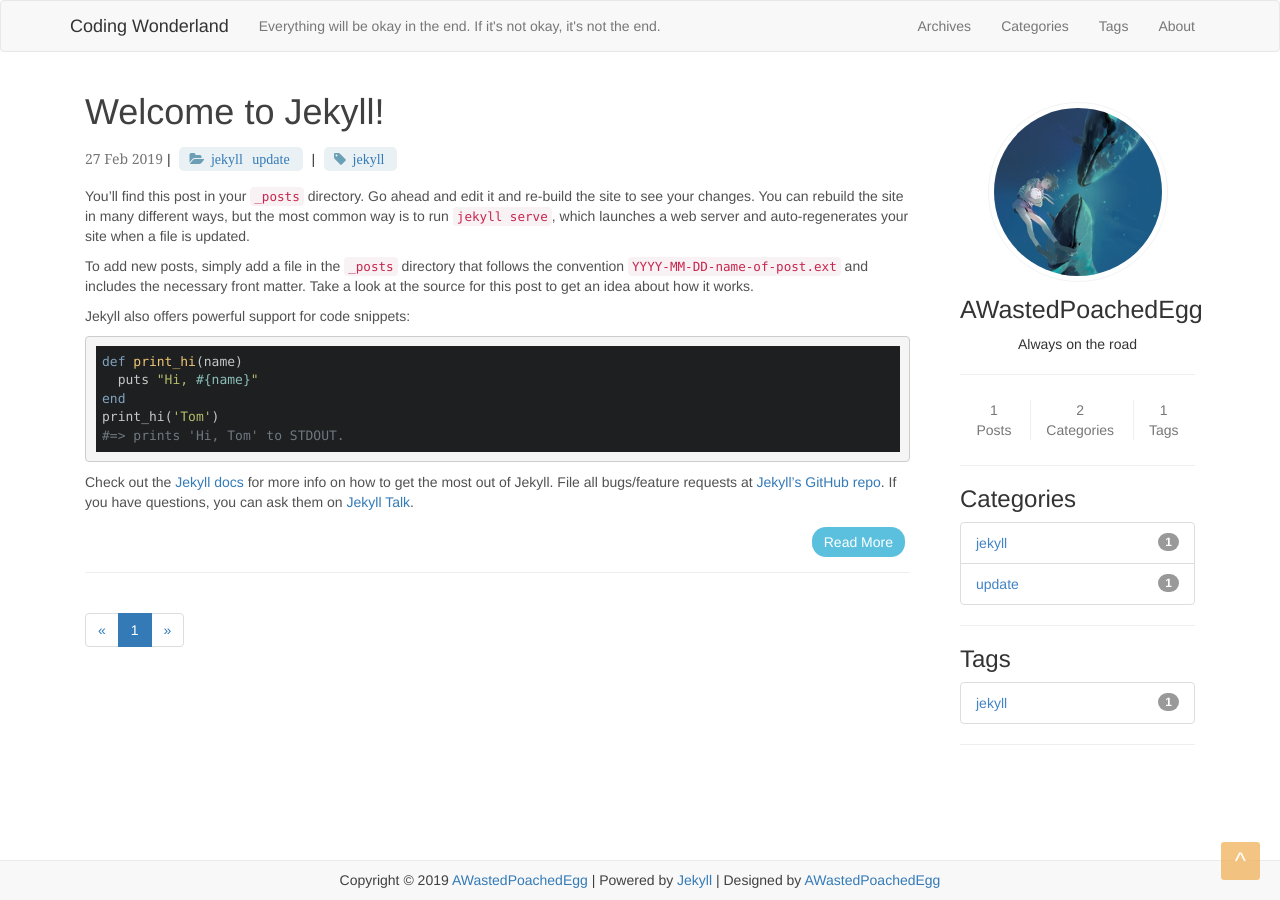
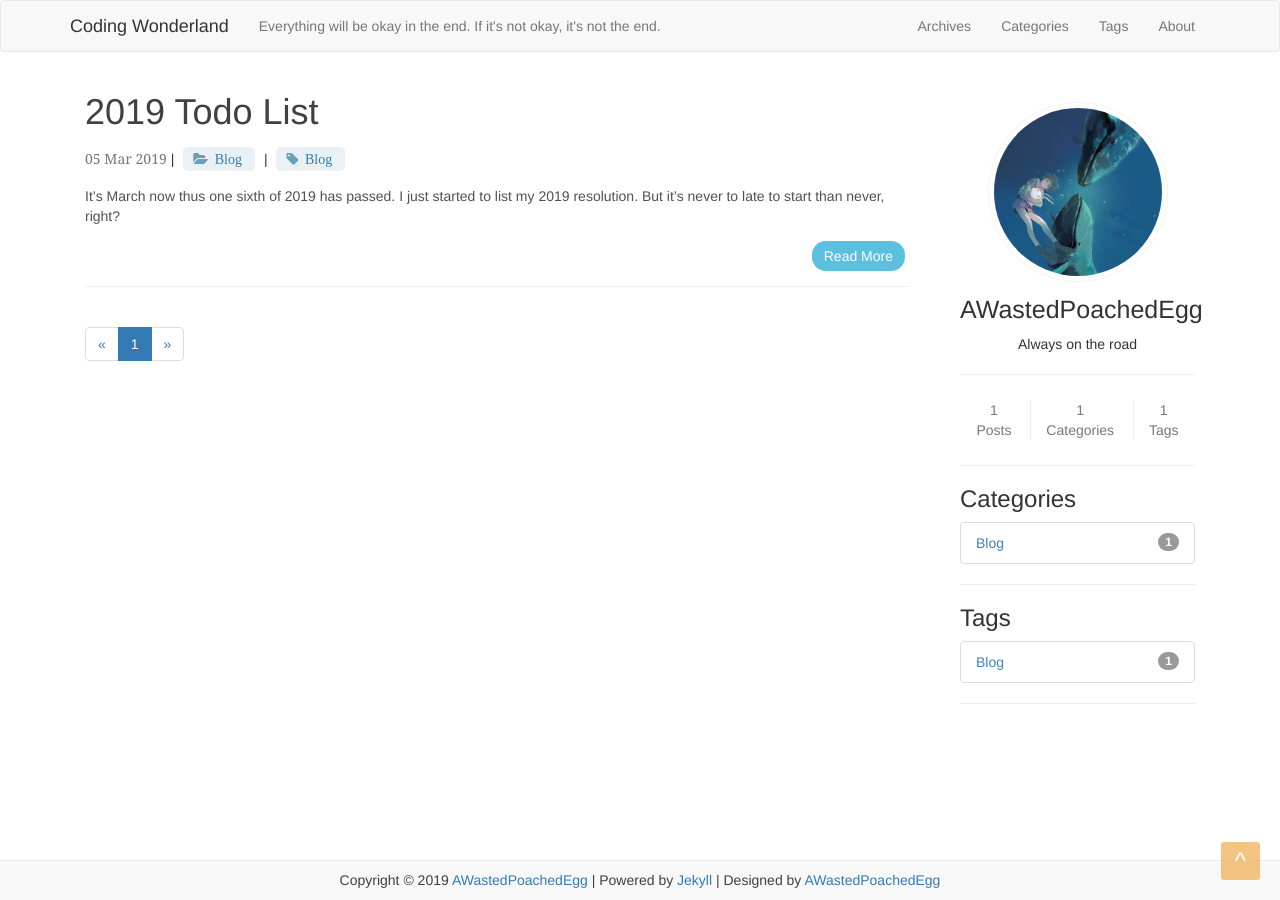
Before and after one commit to jejanoL/MyWay, a Jekyll site: the page built from index.html, in a window 1280 px wide. Built offline with Jekyll 4.4.1, drawn with Linux system fonts in a browser that asks for light colours; the list of posts is cut into pages by our own code; some of the changed lines change nothing that is shown.

Commit message:
First Blog

```diff
--- /dev/null
+++ b/_posts/2019-02-27-2019-Todo-List.markdown
@@ -0,0 +1,129 @@
+---
+layout: post
+title:  "2019 Todo List"
+date:   2019-03-05
+categories: Blog
+tags: [Blog]
+---
+
+It's March now thus one sixth of 2019 has passed. I just started to list my 2019 resolution. But it's never to late to start than never, right? <!-- more -->
+
+## Categories
+
+### Health
+
+- **Regular Work Out at least 4 times a week**
+
+  I definitely feel the difference of my body compare with my age of 25. Metabolism slows down that I could not fit the same when I eat same amount. So keeping going to the gym and do more activities is necessary. I am doing good by far this year :)
+
+- **Control Calorie Intake**
+
+  I didn’t realize how much calories I take in every day. I start using some app on my phone to keep track of everything I eat. It shocked me at first two days because I never knew I am taking 4000 Kcal without any control. It is way too much for my BMI. I have snacks at hand at work place, so between two meals I used to have add on nuts/drinks/sweets etc. After using the app to track it, I lower down those unhealthy snacks and feels more energetic every day. Too much carbohydrate casues me sleepy and tired.
+
+- **Stop Stress Eating**
+
+  I know I have this problem of stress eating, not necessary stress, but whenever I am down or unhappy or depressed or angry. Sugar cheers me up significantly. I always crave for dessert and all other sweets. It’s been years and it’s hard to get rid of it easily. I hope this year I can gradually find some better way than eating sugar when I am down. If something else cheers me up efficiently as sugar does, then why not substitute.
+
+
+### Work&Study
+
+- **CS Fundamentals**
+
+  I gave back most of fundamentals that I learned to the professors who taught me. I have extremely poor and short memory that nothing left on my brain unless I use it a lot. I need to start over for those fundamentals and try to completely understand the concepts with real life scenarios where the concepts applied. I always believe that if something belongs to me completely, I don’t need to use memory to memorize it, it should be part of me, just like 1+1 and I always know the answers, not by memorization. I want to rebuild a system of fundamentals in my brain in 2019.
+
+- **Frontend Knowledge**
+
+  I realize my exceeding deficient in frontend knowledge. So start now in 2019, get to know more about it.
+
+- **Algorithm&Leetcode**
+
+  It is a must for every software developer to master this, no matter whether your work is anything related or not. This is a big goal for me as Leetcode now have 1k questions. I do want to practice most of it in the end of 2019. So I can start interview for next job in 2020.
+
+- **English&Communication**
+
+  I don't talk much at work or outside work, so in conclusion, I don't talk much everyday overall. This is not good, I am losing communication ability as well as vocabulary (If I don’t use it I forget it). I feel I should improve my English but haven’t figure out a way yet, but still put on this to do list so that I don’t leave it out. If anyone have a good app or good way, I’ll really appreciate it If you could leave me a comment.
+
+- **Important Things Come First**
+
+  I wake up early and usually have two to three hours before heading to work. But I wasted on cooking breakfast or watching YouTube or even doing laundry. (What I was thinking doing laundry in the most bright and energetic morning??) Then later on in the evening, after long day and workout, I wanted to learn something that isn’t work related, I wouldn’t have the mind left. I know that important things should come first, but never have the self-control to achieve it. This is almost on every year’s resolution list. I hope 2019 can make a difference. (ง •̀_•́)ง
+
+- **Really Know What I Am Doing**
+
+  It’s a bad habit that I use quite plenty of frameworks or technologies or read documents, but all without thorough understanding. Try to go deeper and understand related topics, really get to know what I am using and why using it.
+
+- **Take Notes**
+
+  Due to my poor memory, taking notes is trully important. After all many a little make a mickle. That's why I started this gitpage initially. Keep going!
+
+
+### Family&Friends
+
+- **Video chat device**
+
+  Buy a good video chat device for both my parents and grandparents. I haven't figured which on to buy yet but I definetely want them to be able video chat with me in a more convenient way.
+
+- **Spend more time and talk more with my parents**
+
+  I am used to do everything by myself. I don't really share my life with them since high school. We do love each other but we have separate life. Now I am pretty settled and they don’t care much about their work, maybe we can travel or live together more often.
+
+- **Talk to friends**
+
+  I am not good at keeping any close relationships with anyone. I don't talk to people much, neither to friends. I hope I can move out my comfort zone and reach out to friends more often.
+
+
+### Hobbies&Others
+
+- **PADI**
+
+  Already registered and finished online courses, need to wait until weather getting warmer to explore the whole new world in open water.
+
+- **Violin**
+
+  I played the violin for quite a while when I was young. However, after junior in college, I never touched it anymore. Now I sometimes play some soft music at home and enjoy it, and I hope I can pick up the skills soon and find some orchestra groups to play with.
+
+- **Travel Videos & Photos**
+
+  I travel a lot every year, recorded with photos and videos, but never really organize it or edit it to make a good memory album. There are huge amount of related information online and step by step videos that I can learn from. Hopefully I start this in 2019 and create some good videos.
+
+- **Tarot**
+
+  Somehow, in a weird way, to some extent, my unspeakable secret that I can’t believe myself is attracted to Tarot. I bought some tarot books and start learning it in 2019.
+
+- **Minimalist Life**
+
+  I got considerable amount of stuff at home, some of them I barely touch it or dig it out. Find a way to get rid of those and stop buying unnecessary things.
+
+
+### Booklist
+
+- **Tech list**
+
+	* Computer Systems: A Programmer's Perspective by Randal E. Bryant and David R. O'Hallaron
+	* Structure and Interpretation of Computer Programs by Gerald Jay Sussman and Hal Abelson
+	* Agile Principles, Patterns, and Practices in C# by Micah Martin and Robert Cecil Martin
+	* Mastering Regular Expressions Powerful Techniques for Perl and Other Tools by Jeffrey Friedl
+	* CLR VIA C# by Jeffrey Richter
+	* Programming Pearls by Jon Bentley
+	* Programming Collective Intelligence by Toby Segaran
+
+
+- **Non Tech list**
+
+	* The Grief Recovery Handbook by John W James and Russell Friedman
+	* Miracles of the Namiya General Store by Keigo Higashino
+	* Courage to be Disliked by Fumitake Koga and Ichiro Kishimi
+	* The Yellow Eyes of Crocodiles by Katherine Pancol
+	* The Idiot by Fyodor Dostoyevsky 白痴
+	* Novel 11, Book 18 by Dag Solstad
+	* Nocturnes by Kazuo Ishiguro 小夜曲
+	* The Unconsoled by Kazuo Ishiguro 无可慰藉
+	* A Pale View of Hills by Kazuo Ishiguro 远山淡影
+	* The Tarot Revealed: A Beginner's Guide by Paul Fenton-Smith
+	* Learning the Tarot: A Tarot Book for Beginners by Joan Bunning
+	* Seventy-Eight Degrees of Wisdom: A Book of Tarot by Rachel Pollack
+    * Shark's Fin and Sichuan Pepper: A Sweet-Sour Memoir of Eating in China by Fuchsia Dunlop 鱼翅与花椒
+    * 撒哈拉的故事 作者: 三毛
+	* 幸得诸君慰平生 作者: 故园风雨前
+	* 一句顶一万句 作者: 刘震云
+	* 一地鸡毛 作者: 刘震云
+	* 见过爱情的人 作者: 穆熙妍
--- a/_posts/2019-02-27-welcome-to-jekyll.markdown
+++ /dev/null
@@ -1,26 +0,0 @@
----
-layout: post
-title:  "Welcome to Jekyll!"
-date:   2019-02-27 12:51:22 -0500
-categories: jekyll update
-tags: [jekyll]
----
-You’ll find this post in your `_posts` directory. Go ahead and edit it and re-build the site to see your changes. You can rebuild the site in many different ways, but the most common way is to run `jekyll serve`, which launches a web server and auto-regenerates your site when a file is updated.
-
-To add new posts, simply add a file in the `_posts` directory that follows the convention `YYYY-MM-DD-name-of-post.ext` and includes the necessary front matter. Take a look at the source for this post to get an idea about how it works.
-
-Jekyll also offers powerful support for code snippets:
-
-{% highlight ruby %}
-def print_hi(name)
-  puts "Hi, #{name}"
-end
-print_hi('Tom')
-#=> prints 'Hi, Tom' to STDOUT.
-{% endhighlight %}
-
-Check out the [Jekyll docs][jekyll-docs] for more info on how to get the most out of Jekyll. File all bugs/feature requests at [Jekyll’s GitHub repo][jekyll-gh]. If you have questions, you can ask them on [Jekyll Talk][jekyll-talk].
-
-[jekyll-docs]: https://jekyllrb.com/docs/home
-[jekyll-gh]:   https://github.com/jekyll/jekyll
-[jekyll-talk]: https://talk.jekyllrb.com/
--- a/index.html
+++ b/index.html
@@ -31,11 +31,11 @@ title: Home
         </div>
 
         <div class="post-excerpt">
-          {{ post.excerpt }}
+           {{ post.excerpt }}
         </div>
 
         <div class="post-readmore">
-          <a class="read-more" href="{{ post.url }}">Read More</a>
+          <a class="read-more" href="{{ site.relurl }}{{ post.url }}">Read More</a>
         </div>
       </article>
       <hr />
@@ -45,7 +45,7 @@ title: Home
       <nav aria-label="Page navigation">
         <ul class="pagination">
           {% if paginator.previous_page %}
-            <li><a href="{{ paginator.previous_page_path | prepend: site.baseurl | replace: '//', '/' }}">&laquo;</a></li>
+            <li><a href="{{ paginator.previous_page_path | prepend: site.baseurl | replace: '//', '/' }}" class="btn btn-outline">&laquo;</a></li>
           {% else %}
             <li><span>&laquo;</span></li>
           {% endif %}
@@ -54,15 +54,15 @@ title: Home
             {% if page == paginator.page %}
               <li class="active"><a>{{ page }}</a></li>
             {% elsif page == 1 %}
-              <li><a href="{{ paginator.previous_page_path | prepend: site.baseurl | replace: '//', '/' }}">{{ page }}</a>
+              <li><a href="{{ paginator.previous_page_path | prepend: site.baseurl | replace: '//', '/' }}" class="active btn btn-outline">{{ page }}</a>
               </li>
             {% else %}
-              <li><a href="{{ site.paginate_path | prepend: site.baseurl | replace: '//', '/' | replace: ':num', page }}">{{ page }}</a></li>
+              <li><a href="{{ site.paginate_path | prepend: site.baseurl | replace: '//', '/' | replace: ':num', page }}"  class="btn btn-outline">{{ page }}</a></li>
             {% endif %}
           {% endfor %}
 
           {% if paginator.next_page %}
-            <li><a href="{{ paginator.next_page_path | prepend: site.baseurl | replace: '//', '/' }}">&raquo;</a></li>
+            <li><a href="{{ paginator.next_page_path | prepend: site.baseurl | replace: '//', '/' }}" class="btn btn-outline">&raquo;</a></li>
           {% else %}
             <li><span>&raquo;</span></li>
           {% endif %}
```
